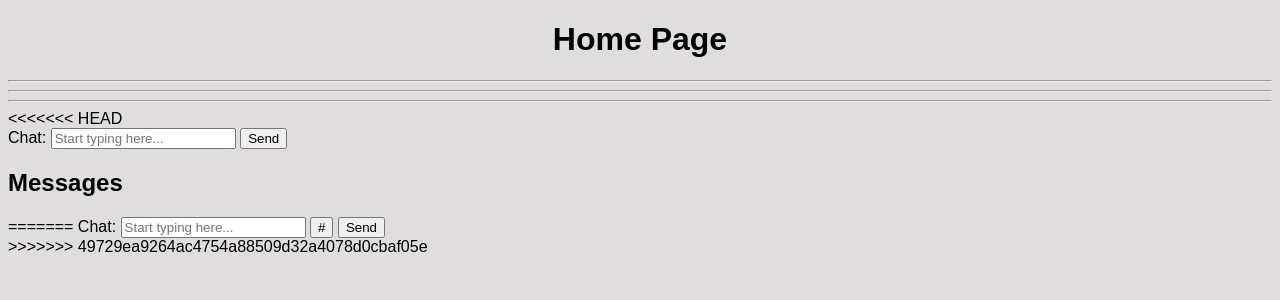
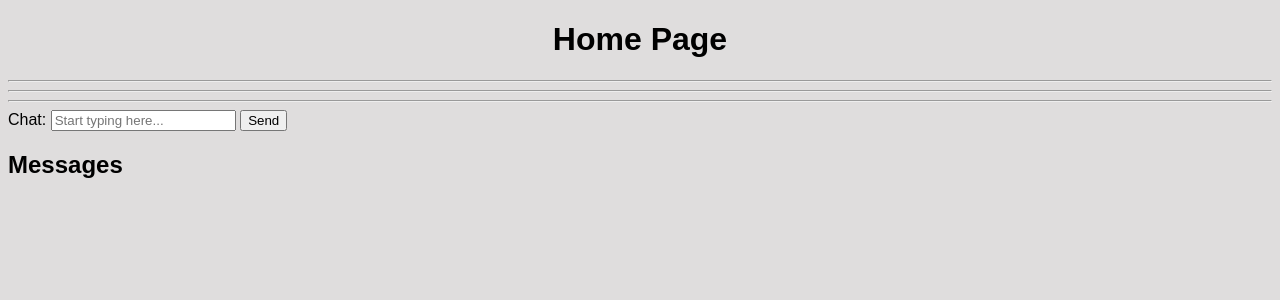
Before and after one commit to aegabrielsen/web-app, a Django app: template xxx_game/templates/xxx_game/chat.html in a window 1280 px wide. Shown: the top 300 px of the page. Run offline with Django 4.2, Linux system fonts and the light colour scheme; the template is opened without the code that fills it, so the values that code supplies are empty.

```diff
--- a/xxx_game/templates/xxx_game/chat.html
+++ b/xxx_game/templates/xxx_game/chat.html
@@ -17,15 +17,15 @@
             </div>
             <div class="chat-input">
                 <hr>
-<<<<<<< HEAD
                 <form action="/create_post" method="post" id= "chat-form">
                 {% csrf_token %}
                 <label> Chat:
-                    <input id="chatInput" type="text" placeholder="Start typing here..." required>
+                    <input id="chatInput" name="content" type="text" placeholder="Start typing here..." required>
                 </label>
                 <button type="submit" id="chat-button" >Send</button>
+                </form>
             </div>
-        </form>
+
 
         <!--Display Posts-->
         <h2> Messages</h2>
@@ -35,14 +35,6 @@
             <p>{{post.content}}</p>
         </div>
         {% endfor %}
-=======
-                <label> Chat:
-                    <input id="chatInput" type="text" placeholder="Start typing here...">
-                </label>
-                <button id="chat-hashtag" type="button" onclick="chatHashtag()">#</button>
-                <button id="chat-button" onclick="sendMessage()">Send</button>
-            </div>
->>>>>>> 49729ea9264ac4754a88509d32a4078d0cbaf05e
         </div>
     </div>
 </body>
```
Also changed, not shown: xxx_game/templates/xxx_game/index.html (+0 -9 lines).
